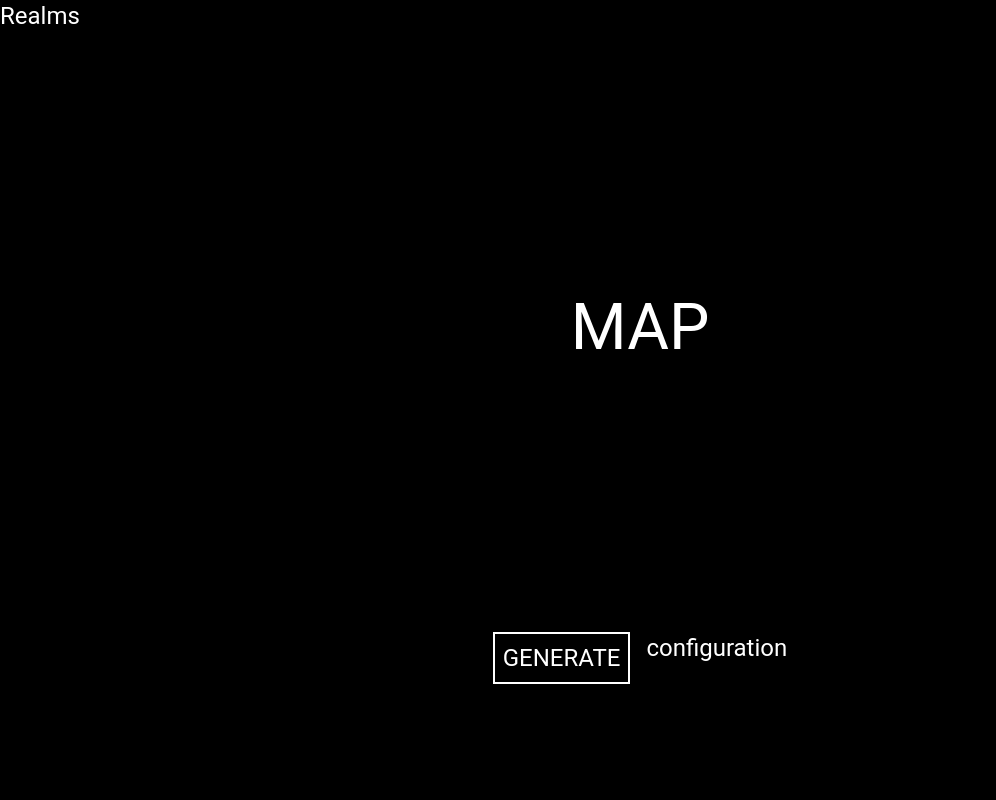
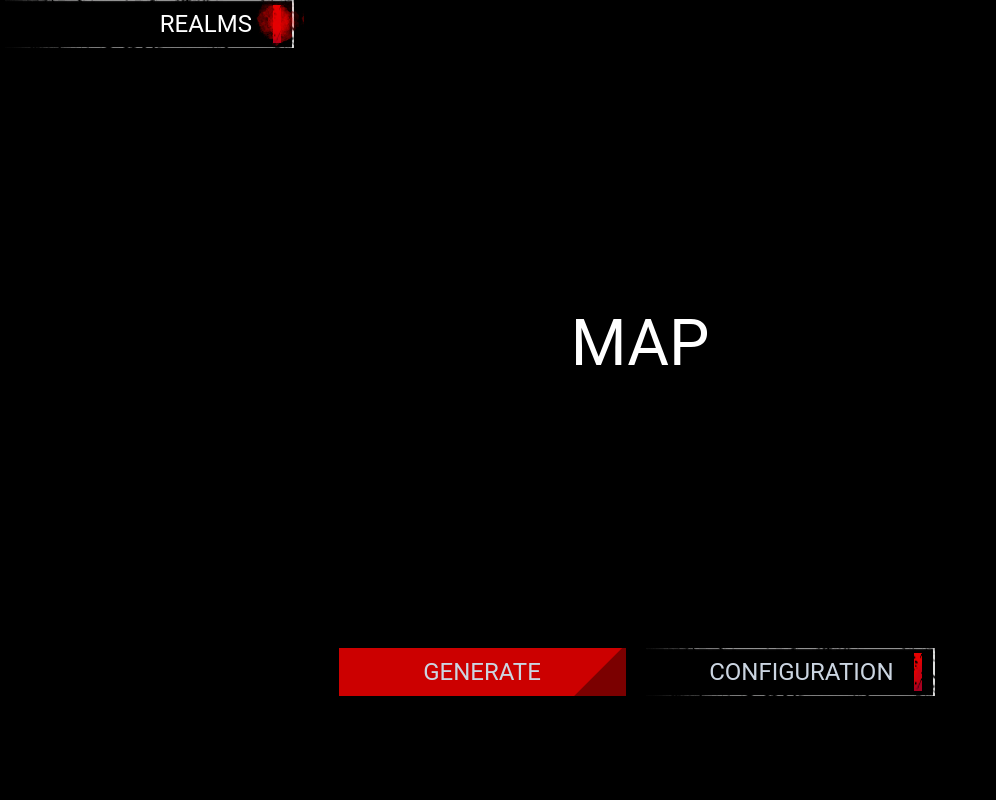
Before and after one commit to TutusBOT/dbd-roulette, a React (Vite) app: page /realms in a window 1280 px wide. Shown: the top 800 px of the page, without its empty margins (0-996 px from the left). Built offline with nearby package versions, Linux system fonts and the light colour scheme.

Commit message:
feat: added custom button/anchor tags, updated styles

```diff
--- a/src/components/Anchor.tsx
+++ b/src/components/Anchor.tsx
@@ -5,8 +5,12 @@ type Anchor = {
 
 function Anchor({ link, body }: Anchor) {
 	return (
-		<a className="text-white text-2xl" href={link}>
+		<a
+			className="relative w-[300px] h-12 flex items-center justify-end gap-4 px-4 text-slate-300 text-2xl text-center uppercase bg-[url('./src/img/ui/button_background.png')] bg-no-repeat bg-center hover:text-white after:bg-[url(./src/img/ui/button_blood.png)] after:absolute after:-right-1 after:-top-1 after:bg-contain after:w-[50px] after:h-[50px] after:transition-opacity after:opacity-0 hover:after:opacity-100"
+			href={link}
+		>
 			{body}
+			<span className="justify-self-end h-4/5 w-4 bg-[url('./src/img/ui/button_limiter.png')] bg-no-repeat bg-center"></span>
 		</a>
 	);
 }
--- /dev/null
+++ b/src/components/AnchorUnderlined.tsx
@@ -0,0 +1,16 @@
+type AnchorUnderlined = {
+	body: string | any;
+	link: string;
+};
+
+function AnchorUnderlined({ body, link }: AnchorUnderlined) {
+	return (
+		<a
+			href={link}
+			className="relative hover:after:w-full  hover:after:left-0 after:absolute after:border-red after:border-b-4 after:w-0 after:h-1 after:transition-all after:duration-300 after:left-1/2 after:bottom-0"
+		>
+			{body}
+		</a>
+	);
+}
+export default AnchorUnderlined;
--- a/src/components/Button.tsx
+++ b/src/components/Button.tsx
@@ -8,7 +8,7 @@ type Button = {
 function Button({ body, handleClick }: Button) {
 	return (
 		<button
-			className="p-2 text-white text-2xl border-white border-2"
+			className="relative w-[287px] py-2 text-slate-300 text-2xl bg-red overflow-hidden transition-all duration-300 hover:text-white hover:border-white hover:after:-right-12 after:duration-300 after:absolute after:-right-16 after:-bottom-12 after:rotate-45 after:bg-black after:opacity-40 after:w-24 after:h-24 "
 			onClick={handleClick}
 		>
 			{body}
```
